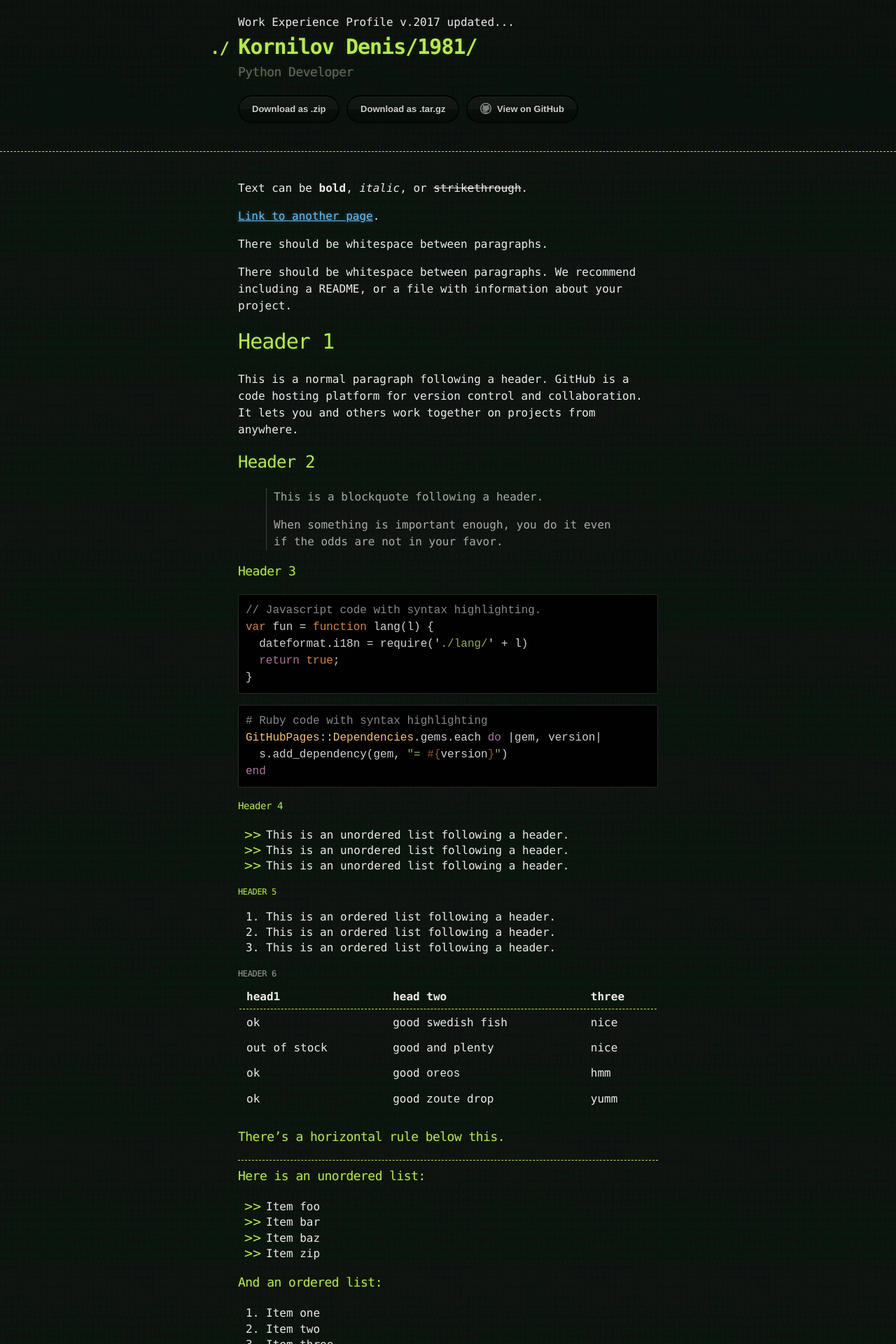
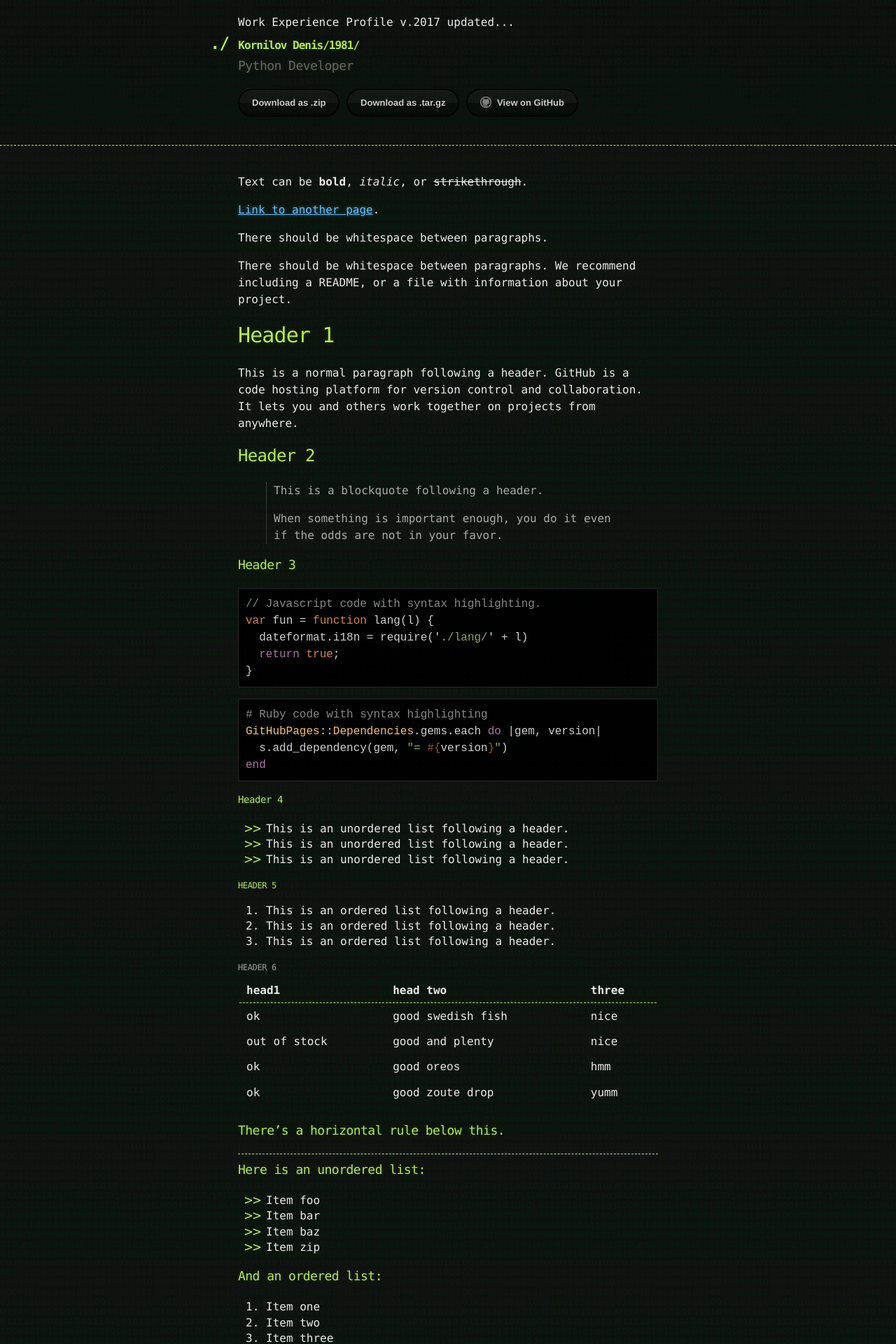
Before and after one commit to kornilov1981/kornilov1981.github.io, a Jekyll site: the page built from index.md, in a window 1280 px wide. Shown: the top 1920 px of the page at 70% size. Built offline with Jekyll 4.4.1, drawn with Linux system fonts in a browser that asks for light colours.

Commit message:
Update default.html

```diff
--- a/_layouts/default.html
+++ b/_layouts/default.html
@@ -13,7 +13,7 @@
     <header>
       <div class="container">
         Work Experience Profile v.2017 updated...
-	    <h1>Kornilov Denis/1981/</h1>
+	    <h1 style="font-size: 16px;">Kornilov Denis/1981/</h1>
           <h2>Python Developer</h2>
 
 
```
